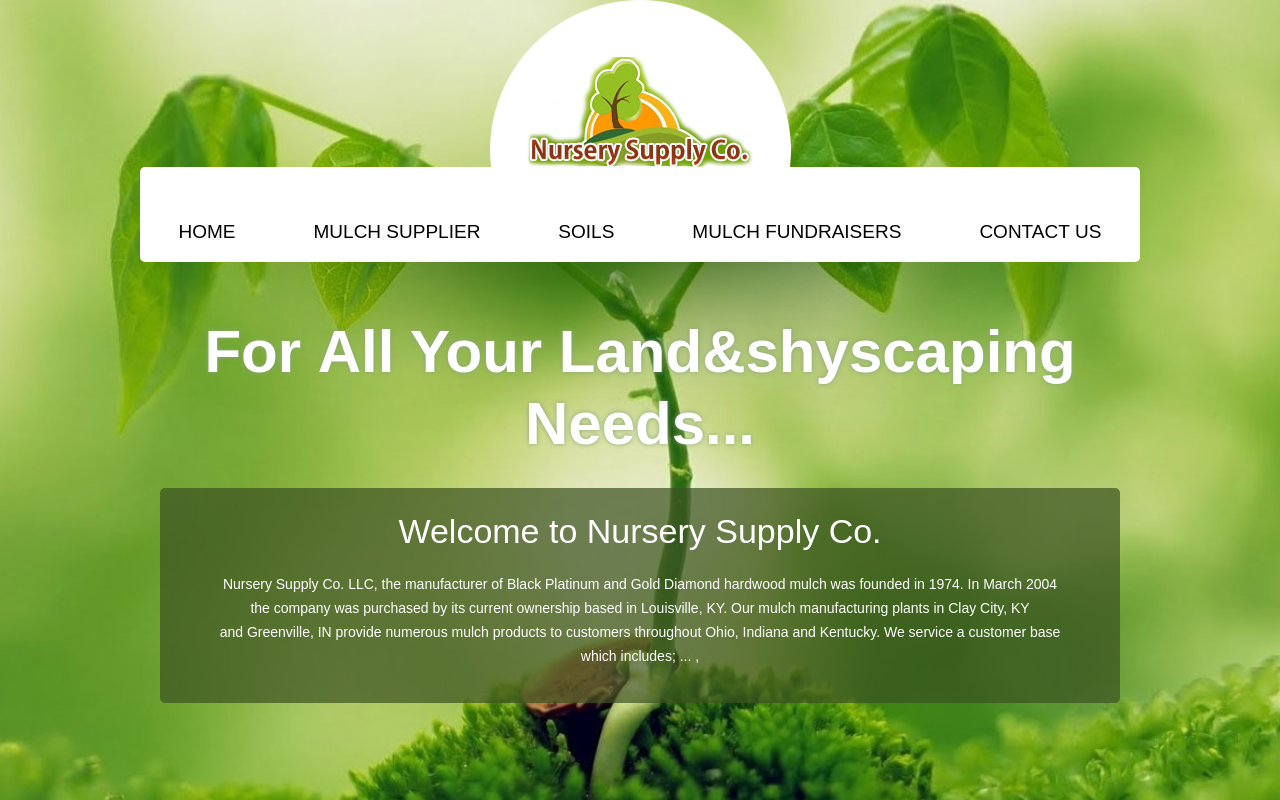
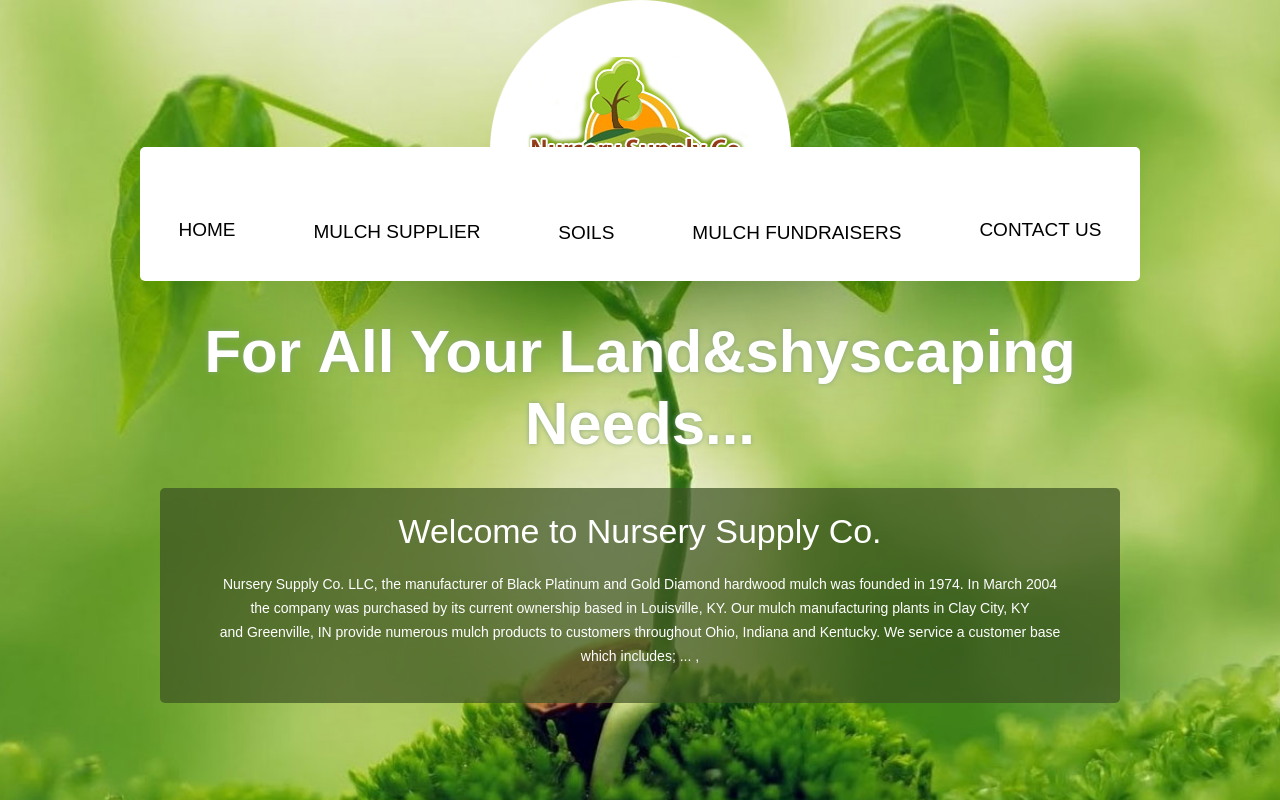
Before and after one commit to MarinaGoretskaya/Nursery-Angular, an Angular app: page / in a window 1280 px wide. Shown: the top 800 px of the page. Built offline with nearby package versions, Linux system fonts and the light colour scheme; a small style sheet from the web is missing.

Commit message:
add new content in components

```diff
--- a/src/styles.css
+++ b/src/styles.css
@@ -63,3 +63,63 @@
 button:focus {
   outline: none;
 }
+
+/*Media*/
+@media (max-width: 1000px) {
+  .container {
+    padding: 0 10px;
+  }
+  .section-top .container {
+    padding: 0px;
+  }
+}
+@media (max-width: 767px) {
+  .card {
+    margin-bottom: 60px;
+  }
+}
+@media (max-width: 576px) {
+  footer .container .row .col-sm-6 {
+    text-align: center;
+  }
+}
+@media (min-width: 576px) {
+  .navbar .navbar-nav {
+    align-items: flex-end;
+    padding-top: 0;
+  }
+  .navbar .nav-link {
+    color: white !important;
+  }
+  .navbar .nav-link {
+    padding: 29px 19px 26px !important;
+  }
+  .navbar .nav-item {
+    padding: 0;
+  }
+  .navbar .nav-item:first-child a,
+  .navbar .nav-item:last-child a {
+    padding-top: 26px !important;
+  }
+  .navbar .nav-item:nth-child(2) a {
+    padding-top: 28px !important;
+  }
+  .navbar .nav-link:active,
+  .navbar .nav-link:hover {
+    border-radius: 0 0 5px 5px;
+  }
+  .navbar .navbar-nav {
+    align-items: flex-end;
+    background-color: transparent;
+    border-radius: 0;
+  }
+  .navbar-collapse {
+    margin-top: 0;
+    z-index: 0;
+  }
+}
+@media (max-width: 544px) {
+  h1 {
+    font-size: 53px;
+  }
+}
```
